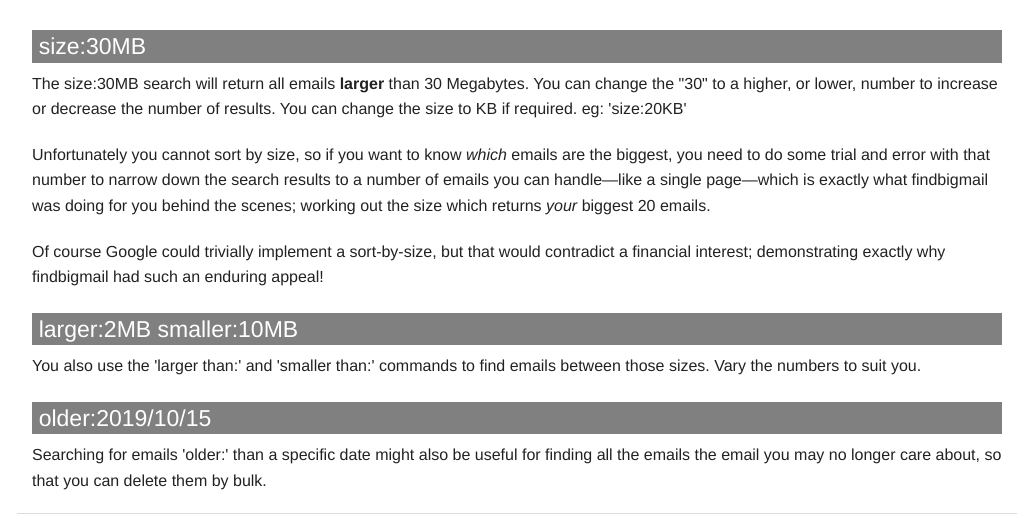
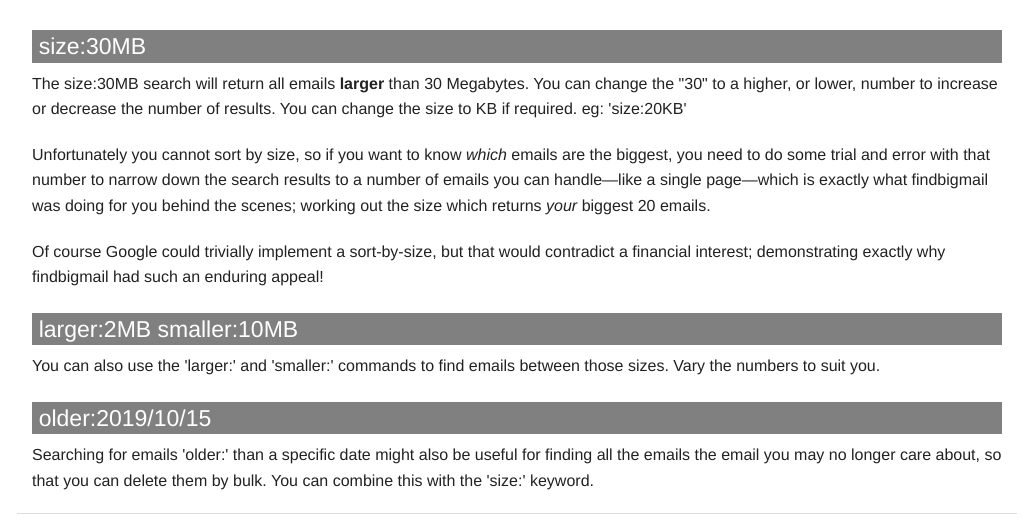
Before and after one commit to johnmee/findbigmail, a plain HTML site: page index.html in a window 1280 px wide. Shown: the part 218-748 px from the top of the page, without its empty margins (123-1156 px from the left). Drawn offline with Linux system fonts and the light colour scheme; a web font is replaced by a local one.

Commit message:
Fix larger/smaller blurb.

```diff
--- a/index.html
+++ b/index.html
@@ -47,13 +47,14 @@
     </div>
     <div>
         <h4>larger:2MB smaller:10MB</h4>
-        <p>You also use the 'larger than:' and 'smaller than:' commands to find emails between those
+        <p>You can also use the 'larger:' and 'smaller:' commands to find emails between those
         sizes.  Vary the numbers to suit you.</p>
     </div>
     <div>
         <h4>older:2019/10/15</h4>
         <p>Searching for emails 'older:' than a specific date might also be useful for finding all the emails
-        the email you may no longer care about, so that you can delete them by bulk.</p>
+        the email you may no longer care about, so that you can delete them by bulk. You can combine this with the
+        'size:' keyword.</p>
     </div>
 
     <hr />
```
